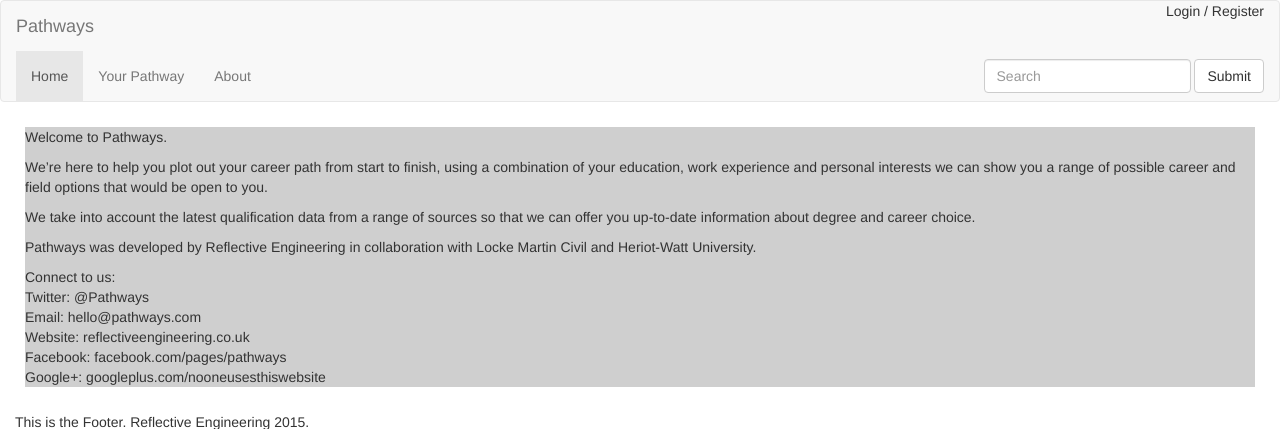
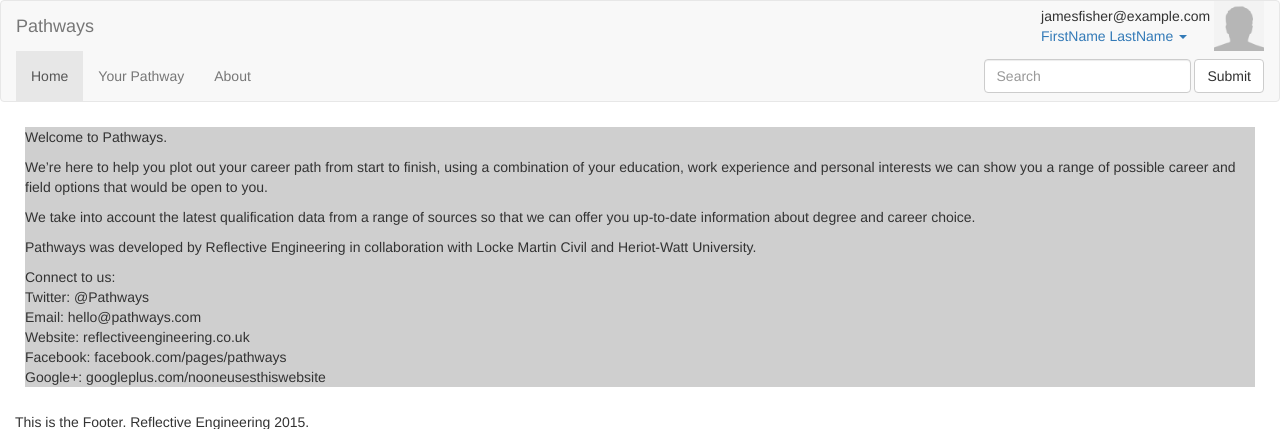
Before and after one commit to dc950/Pathways, a Flask app: page /about in a window 1280 px wide. Shown: the top 429 px of the page. Run offline with Flask 2, Linux system fonts and the light colour scheme; some libraries are stand-ins or nearby versions.

Commit message:
Added user account information to the nav bar

```diff
--- a/app/static/css/stylesheet.css
+++ b/app/static/css/stylesheet.css
@@ -18,6 +18,15 @@ body {
 .nav-bottom {
 	margin: 0;
 	padding: 0 !important;
+}
+
+.user-avatar {
+	height: 50px;
+}
+
+.user-info {
+	display: inline-block;
+	vertical-align: middle;
 }
 
 /*----  Index Template ----*/
@@ -73,4 +82,3 @@ main {
 	margin: 5px;
 	background-color: green;
 }
-}
--- a/app/templates/base.html
+++ b/app/templates/base.html
@@ -42,9 +42,31 @@
 
                 <!-- Collect the nav links, forms, and other content for toggling -->
                 <div class="collapse navbar-collapse" id="bs-example-navbar-collapse-1">
+                    {% if True %}
                     <ul class="nav navbar-nav navbar-right">
-                        <il>Login / Register</il>
+                        <il class="dropdown">
+                            <div class="user-info dropdown">
+                                <div>jamesfisher@example.com</div>
+                                <a href="#" class="dropdown-toggle" data-toggle="dropdown" role="button" aria-haspopup="true" aria-expanded="false">FirstName LastName <span class="caret"></span></a>
+                                <ul class="dropdown-menu">
+                                    <li><a href="#">Action</a></li>
+                                    <li><a href="#">Another action</a></li>
+                                    <li><a href="#">Something else here</a></li>
+                                    <li role="separator" class="divider"></li>
+                                    <li><a href="#">Edit Profile</a></li>
+                                    <li role="separator" class="divider"></li>
+                                    <li><a href="#">Logout</a></li>
+                                </ul>
+                            </div>
+                        </il>
+
+                        <il><img class="user-avatar" src="{{ url_for('static', filename='img/default-avatar.png') }}"></il>
                     </ul>
+                    {% else %}
+                    <div class="nav navbar-nav navbar-right">
+                        Login / Register
+                    </div>
+                    {% endif %}
                 </div><!-- /.navbar-collapse -->
 
                 <!-- Collect the nav links, forms, and other content for toggling -->
```
Also changed, not shown: app/static/img/default-avatar.png (added).
